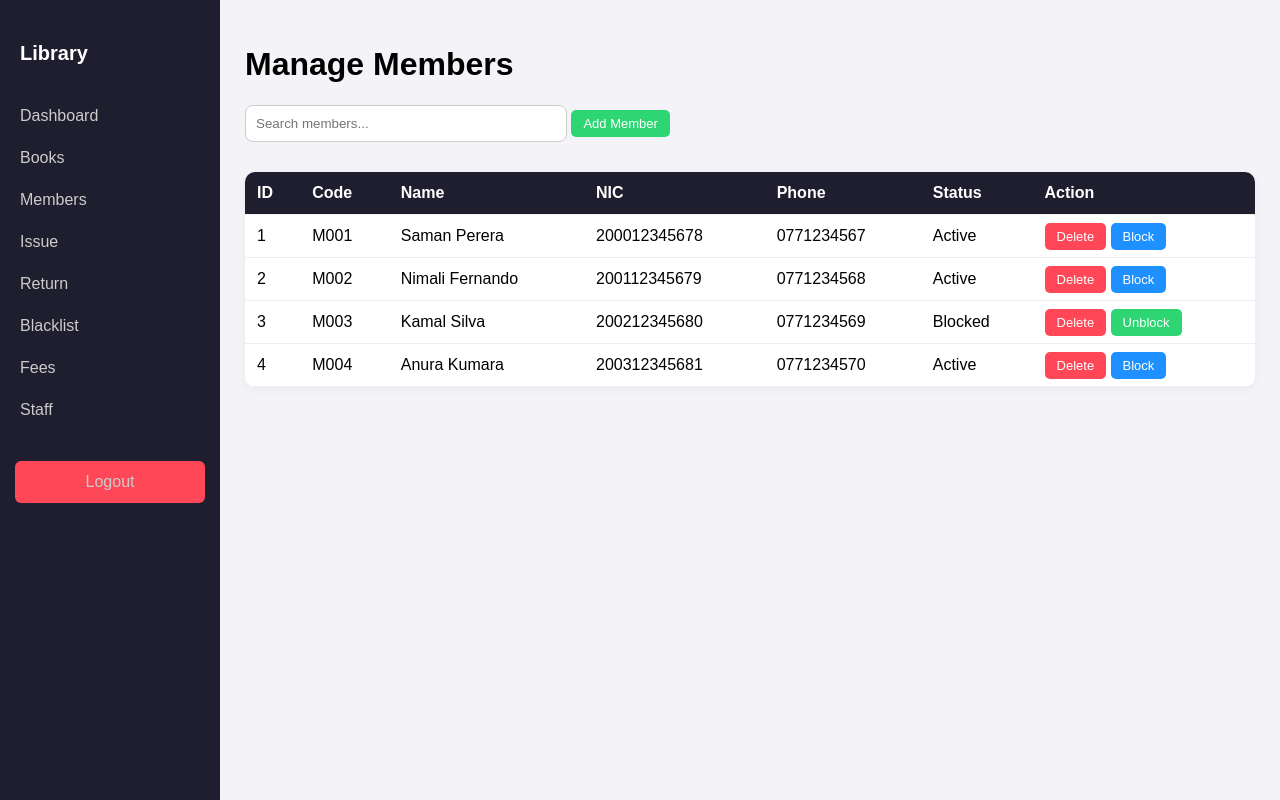
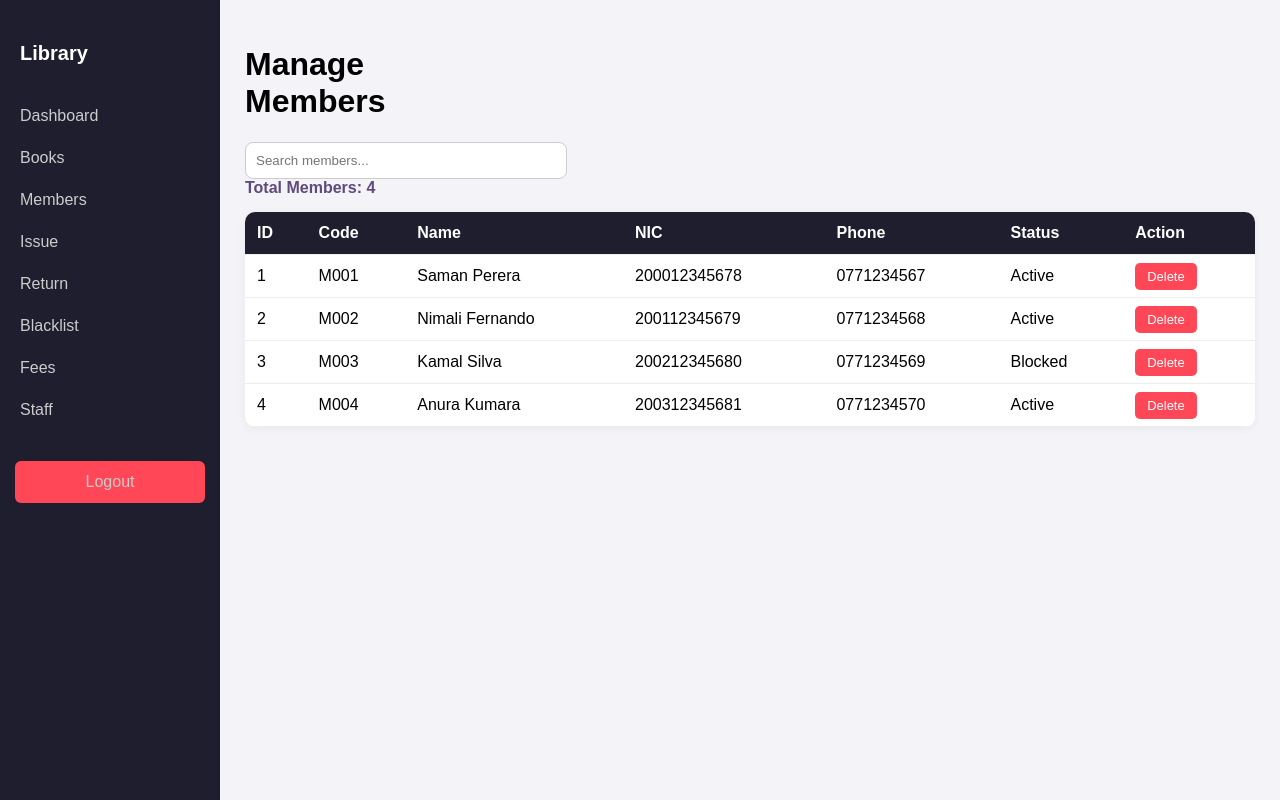
Before and after one commit to Devinfrfr/Smart-library-management-system, a PHP site: page /members.php in a window 1280 px wide. Run offline with PHP 8.4, Linux system fonts and the light colour scheme; the visitor is signed in with stand-in values (Sample User, id 1); data comes from the database, SQL or seed files in the repository.

Commit message:
Update members.php

```diff
--- a/members.php
+++ b/members.php
@@ -1,4 +1,10 @@
 <?php
+
+// members.php — Manage Members (staff / admin only)
+
+
+
+
 include "includes/db_connect.php";
 
 if (!isset($_SESSION['admin'])) {
@@ -8,67 +14,74 @@ if (!isset($_SESSION['admin'])) {
 
 $error = "";
 
-if (isset($_POST['add_member'])) {
-    $code = $_POST['member_code'];
-    $name = $_POST['full_name'];
-    $nic = $_POST['nic'];
-    $phone = $_POST['phone'];
-    $email = $_POST['email'];
-    $addr = $_POST['address'];
+$total_members = mysqli_fetch_row(mysqli_query($conn, "SELECT COUNT(*) FROM members"))[0];
 
-    mysqli_query($conn, "INSERT INTO members (member_code, full_name, nic, phone, email, address) VALUES ('$code', '$name', '$nic', '$phone', '$email', '$addr')");
-
-    header("Location: members.php");
-    exit();
-}
-
+// ------------------------------------------------------------------
+// Delete a member — blocked while they have issued books
+// ------------------------------------------------------------------
 if (isset($_GET['delete'])) {
     $id = $_GET['delete'];
 
-    $check_issued = mysqli_query($conn, "SELECT * FROM issued_books WHERE member_id=$id AND status='Issued'");
+    $check_issued = mysqli_query(
+        $conn,
+        "SELECT * FROM issued_books WHERE member_id = $id AND status = 'Issued'"
+    );
+
+    $check_requests = mysqli_query(
+        $conn,
+        "SELECT * FROM requests WHERE member_id = $id AND status = 'Pending'"
+    );
+
+    $check_fees = mysqli_query(
+        $conn,
+        "SELECT * FROM fees WHERE member_id = $id AND status = 'Unpaid'"
+    );
+
     if (mysqli_num_rows($check_issued) > 0) {
         $error = "Cannot delete member with issued books! Return books first!";
+    } elseif (mysqli_num_rows($check_requests) > 0) {
+        $error = "Cannot delete member! They have a pending request.";
+    } elseif (mysqli_num_rows($check_fees) > 0) {
+        $error = "Cannot delete member! They have unpaid fees.";
     } else {
-        mysqli_query($conn, "DELETE FROM members WHERE member_id=$id");
+        mysqli_query($conn, "DELETE FROM members WHERE member_id = $id");
         header("Location: members.php");
         exit();
     }
 }
-
-if (isset($_GET['block'])) {
-    $id = $_GET['block'];
-    mysqli_query($conn, "UPDATE members SET status='Blocked' WHERE member_id=$id");
-    header("Location: members.php");
-    exit();
-}
-
-if (isset($_GET['unblock'])) {
-    $id = $_GET['unblock'];
-    mysqli_query($conn, "UPDATE members SET status='Active' WHERE member_id=$id");
-    header("Location: members.php");
-    exit();
-}
 ?>
-
 <!DOCTYPE html>
-<html>
+<html lang="en">
 <head>
+    <meta charset="UTF-8">
     <title>Manage Members</title>
     <link rel="stylesheet" href="css/style.css">
 </head>
-
 <body class="other-bg">
 
     <?php include "includes/sidebar.php"; ?>
 
-    <div class="main">
-        <h1>Manage Members</h1>
+    <div class="main main-staff">
 
-        <?php if ($error != "") { echo "<p style='color:red; font-weight:bold;'>$error</p>"; } ?>
 
-        <input type="text" id="searchInput" class="search" placeholder="Search members..." onkeyup="searchTable('searchInput','membersTable')">
+            <h1>Manage<br>Members</h1>
 
-        <button class="btn btn-add" onclick="openPopup('addMemberPopup')">Add Member</button>
+
+
+        <div class="blob-bg">
+            <div class="box">
+
+                <?php if ($error != "") : ?>
+                    <p style="color: red; font-weight: bold;"><?php echo $error; ?></p>
+                <?php endif; ?>
+
+                <div class="flex" style="align-items: center; justify-content: space-between;">
+                    <input type="text" id="searchInput" class="search" placeholder="Search members..."
+                    onkeyup="searchTable('searchInput', 'membersTable')" style="margin-bottom: 0;">
+
+    <p style="margin: 0; font-weight: bold; color: #5F4B7A;">Total Members: <?php echo $total_members; ?></p>
+</div>
+
 
                 <table id="membersTable">
                     <tr>
@@ -85,46 +98,26 @@ if (isset($_GET['unblock'])) {
                     $all_members = mysqli_query($conn, "SELECT * FROM members ORDER BY member_id ASC");
 
                     while ($member = mysqli_fetch_assoc($all_members)) {
-                echo "<tr>";
-                echo "<td>" . $member['member_id'] . "</td>";
-                echo "<td>" . $member['member_code'] . "</td>";
-                echo "<td>" . $member['full_name'] . "</td>";
-                echo "<td>" . $member['nic'] . "</td>";
-                echo "<td>" . $member['phone'] . "</td>";
-                echo "<td>" . $member['status'] . "</td>";
-                echo "<td>";
-
-                echo "<a href='members.php?delete=" . $member['member_id'] . "' class='btn btn-del'>Delete</a> ";
-
-                if ($member['status'] == 'Active') {
-                    echo "<a href='members.php?block=" . $member['member_id'] . "' class='btn btn-edit'>Block</a>";
-                } else {
-                    echo "<a href='members.php?unblock=" . $member['member_id'] . "' class='btn btn-add'>Unblock</a>";
-                }
-
-                echo "</td>";
-                echo "</tr>";
+                        echo "<tr>"
+                            . "<td>" . $member['member_id']   . "</td>"
+                            . "<td>" . $member['member_code'] . "</td>"
+                            . "<td>" . $member['full_name']   . "</td>"
+                            . "<td>" . $member['nic']         . "</td>"
+                            . "<td>" . $member['phone']       . "</td>"
+                            . "<td>" . $member['status']      . "</td>"
+                            . "<td><a href='members.php?delete=" . $member['member_id'] . "' class='btn btn-del'>Delete</a></td>"
+                            . "</tr>";
                     }
                     ?>
                 </table>
+
+
+
+            </div>
+        </div>
     </div>
 
-    <div id="addMemberPopup" class="popup">
-        <div class="popup-content">
-            <h3>Add New Member</h3>
 
-            <form method="POST">
-                <input type="text" name="member_code" placeholder="Member Code (e.g., M005)" required>
-                <input type="text" name="full_name" placeholder="Full Name" required>
-                <input type="text" name="nic" placeholder="NIC" required>
-                <input type="text" name="phone" placeholder="Phone" required>
-                <input type="email" name="email" placeholder="Email">
-                <input type="text" name="address" placeholder="Address">
-                <button type="submit" name="add_member" class="btn btn-add" style="width:100%">Add Member</button>
-                <button type="button" onclick="closePopup('addMemberPopup')" class="btn btn-del" style="width:100%; margin-top:6px">Cancel</button>
-            </form>
-        </div>
-    </div>
 
     <script src="js/search.js"></script>
 
```
Lines whose indentation alone changed are shown as unchanged.
